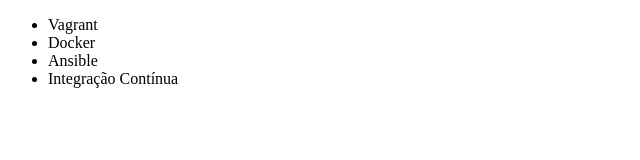
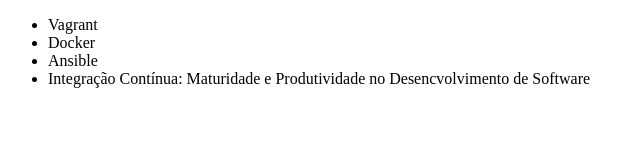
Before and after one commit to cleber-rocha/curso-de-git, a plain HTML site: page index.html in a window 1280 px wide. Shown: the whole page, without its empty margins (0-640 px from the left). Drawn offline with Linux system fonts and the light colour scheme.

Commit message:
Renomeando curso de Integração Contínua

```diff
--- a/index.html
+++ b/index.html
@@ -9,7 +9,7 @@
         <li>Vagrant</li>
         <li>Docker</li>
         <li>Ansible</li>
-        <li>Integração Contínua</li>
+        <li>Integração Contínua: Maturidade e Produtividade no Desencvolvimento de Software</li>
     </ul>
 </body>
 </html>
```
